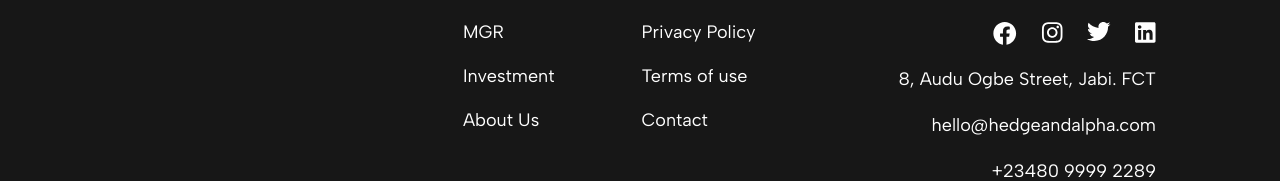
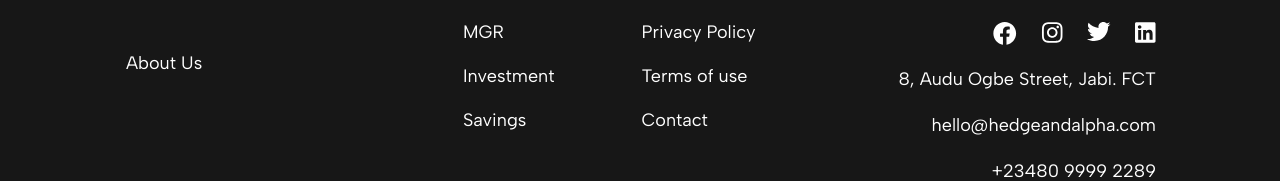
Before and after one commit to hedge-and-alpha/website_v2, a Nuxt app: page / in a window 1280 px wide. Shown: the part 5423-5604 px from the top of the page. Built offline with nearby package versions, Linux system fonts and the light colour scheme.

Commit message:
:recycle: Refactor: about us link placement at footer

```diff
--- a/components/MainFooter.vue
+++ b/components/MainFooter.vue
@@ -18,13 +18,14 @@
                         </clipPath>
                     </defs>
                 </svg>
+                <p class="text-white text-lg leading-6 mt-[53px]">About Us</p>
             </div>
             <div class="flex gap-[110px] sm:gap-[84px] mb-[92px] sm:mb-0">
                 <ul class="text-white text-lg leading-6">
                     <li class="mb-6 sm:mb-[33px] text-2xl font-semibold leading-[31px]">Services</li>
                     <li class="mb-5 sm:mb-7.5"><NuxtLink to="/features/mgr">MGR</NuxtLink></li>
                     <li class="mb-5 sm:mb-7.5"><NuxtLink to="/features/investment">Investment</NuxtLink></li>
-                    <li><NuxtLink to="/about-us">About Us</NuxtLink></li>
+                    <li><NuxtLink to="/features/savings">Savings</NuxtLink></li>
                 </ul>
                 <ul class="text-white text-lg leading-6">
                     <li class="mb-6 sm:mb-[33px] text-2xl font-semibold leading-[31px]"><NuxtLink to="/">Legal</NuxtLink></li>
```
